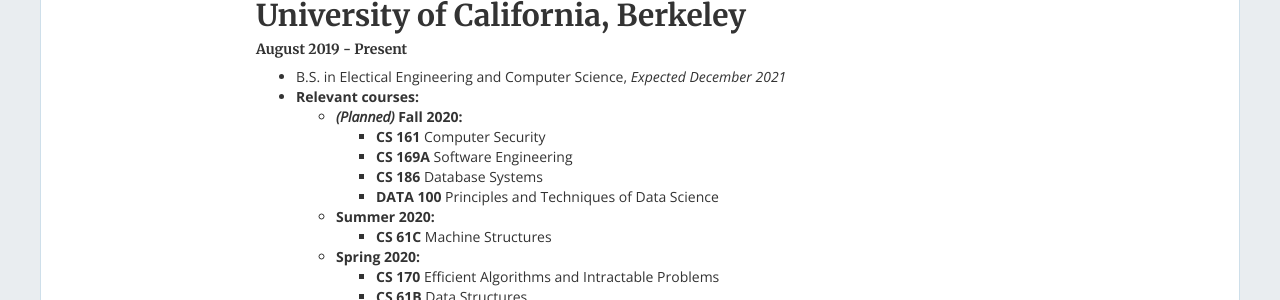
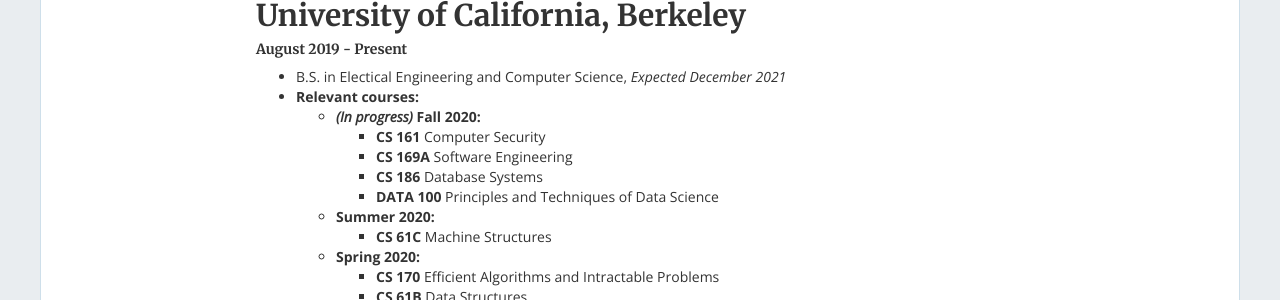
Before and after one commit to jerillo/jerillo.github.io, a Jekyll site: the page built from education.md, in a window 1280 px wide and 955 px high. Shown: the part 151-451 px from the top of the window. Built offline with Jekyll 4.4.1, drawn with Linux system fonts in a browser that asks for light colours; nearby versions of some CDN libraries.

Commit message:
update fall 2020 education from planned to in progress

```diff
--- a/education.md
+++ b/education.md
@@ -9,7 +9,7 @@
 ##### August 2019 - Present
   - B.S. in Electical Engineering and Computer Science, *Expected December 2021*
   - **Relevant courses:**
-    - ***(Planned)* Fall 2020:**
+    - ***(In progress)* Fall 2020:**
       - **CS 161** Computer Security
       - **CS 169A** Software Engineering
       - **CS 186** Database Systems
```
